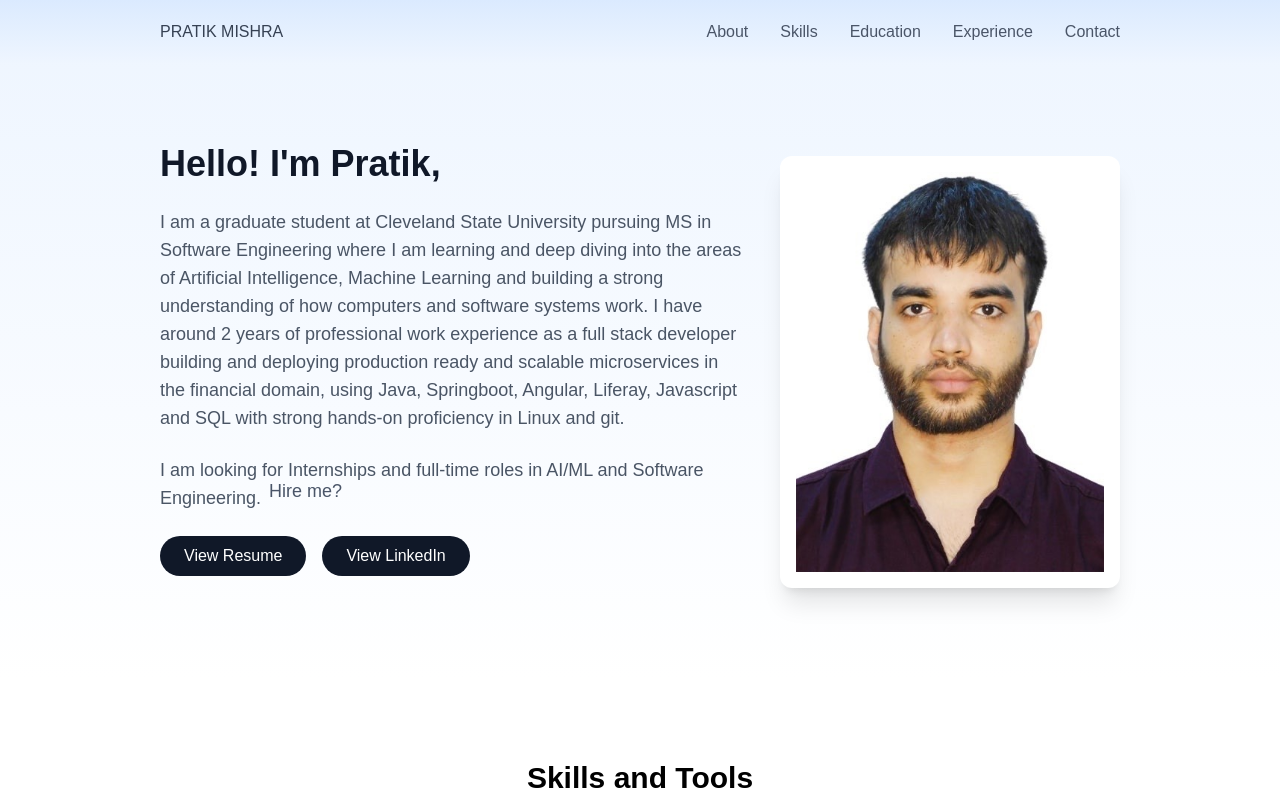
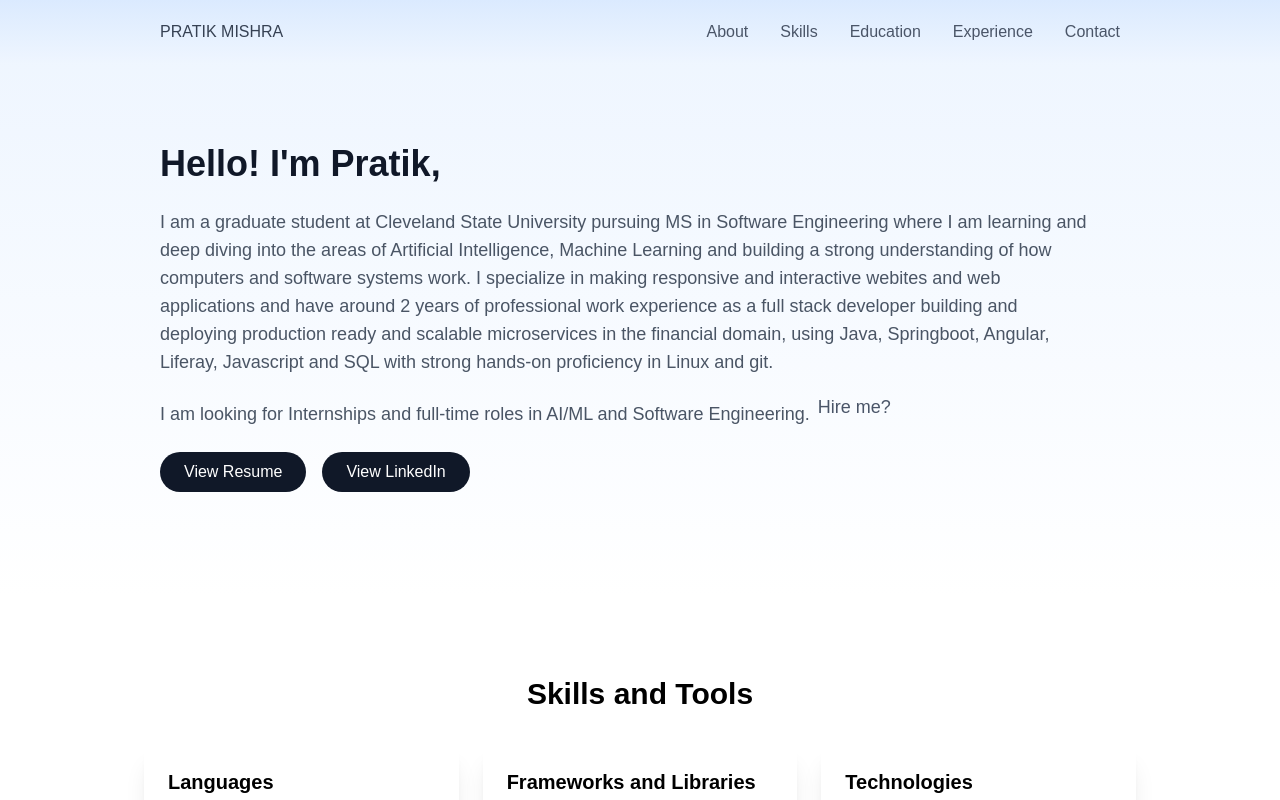
Before and after one commit to pratikmishra17/portfolio, a Next.js app in the folder my-portfolio/: page / in a window 1280 px wide. Shown: the top 800 px of the page. Built offline with nearby package versions, Linux system fonts and the light colour scheme.

Commit message:
photo changes

```diff
--- a/my-portfolio/src/app/page.tsx
+++ b/my-portfolio/src/app/page.tsx
@@ -13,14 +13,14 @@ export default function Home() {
           <div className="max-w-screen-lg mx-auto px-4 sm:px-6 lg:px-8 flex flex-col md:flex-row items-center">
 
 
-            <div className="md:w-2/3 pr-8">
+            <div className="pr-8">
               <h2 className="text-2xl md:text-4xl font-bold mb-4 text-gray-900">
               <span className="typewriting">Hello! I'm Pratik,</span>
               </h2>
               <p className="text-lg mb-6 text-gray-600">
                 I am a graduate student at Cleveland State University pursuing MS in Software Engineering where I am learning and deep diving
                 into the areas of Artificial Intelligence, Machine Learning and building a strong understanding of how computers and software systems work.
-                I have around 2 years of professional work experience as a full stack developer building and deploying production ready and scalable microservices in the financial domain, using
+                I specialize in making responsive and interactive webites and web applications and have around 2 years of professional work experience as a full stack developer building and deploying production ready and scalable microservices in the financial domain, using
                 Java, Springboot, Angular, Liferay, Javascript and SQL with strong hands-on proficiency in Linux and git.
               </p>
               <p className="text-lg mb-6 text-gray-600">
@@ -41,11 +41,11 @@ export default function Home() {
             </div>
 
 
-            <div className="">
+            {/* <div className="">
               <div className="bg-white rounded-xl shadow-xl p-4 w-auto">
                 <img src="/photo.jpg" alt="Pratik Mishra" className="w-80 h-100" />
               </div>
-            </div>
+            </div> */}
 
           </div>
         </section>
```
